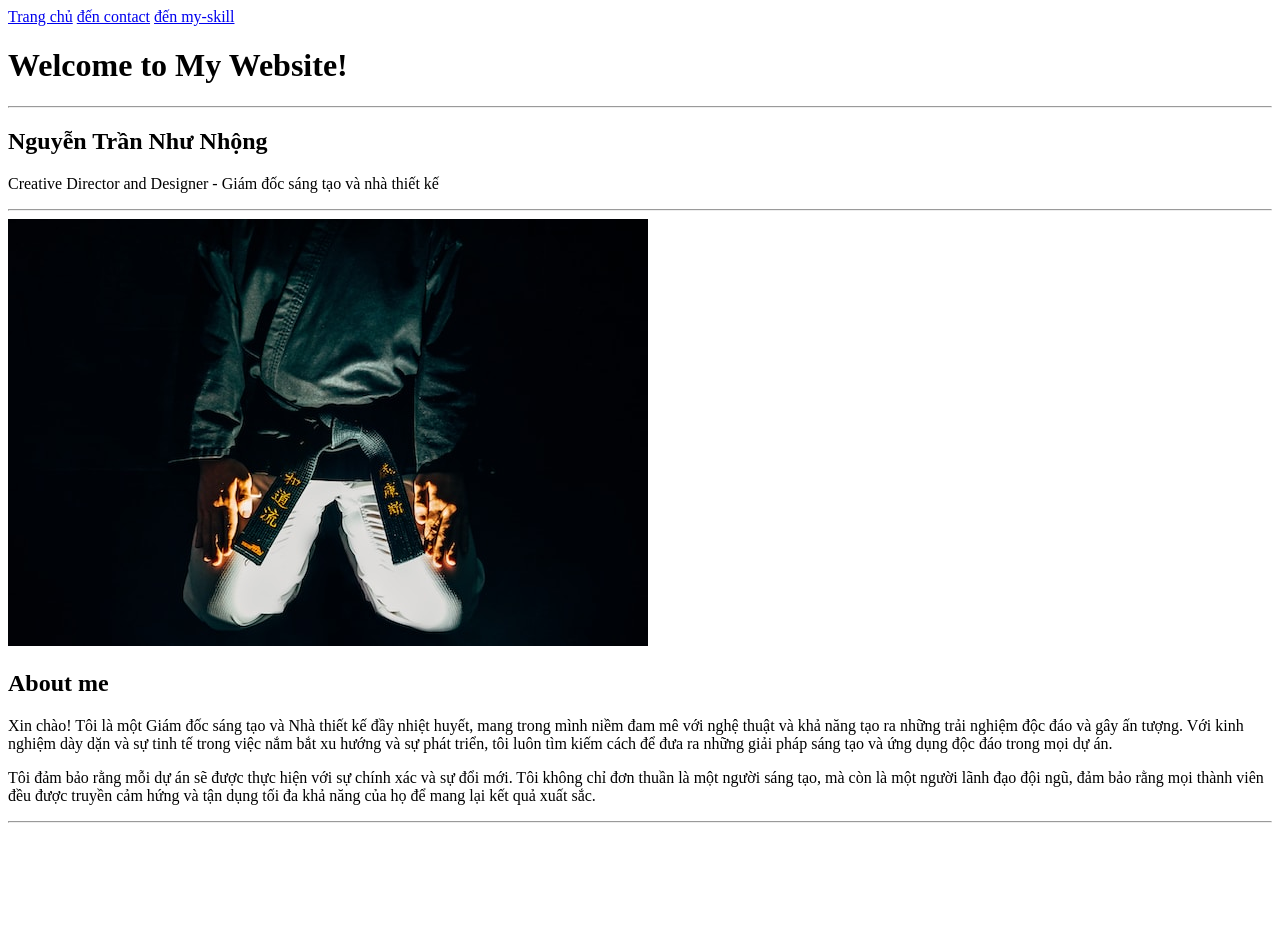
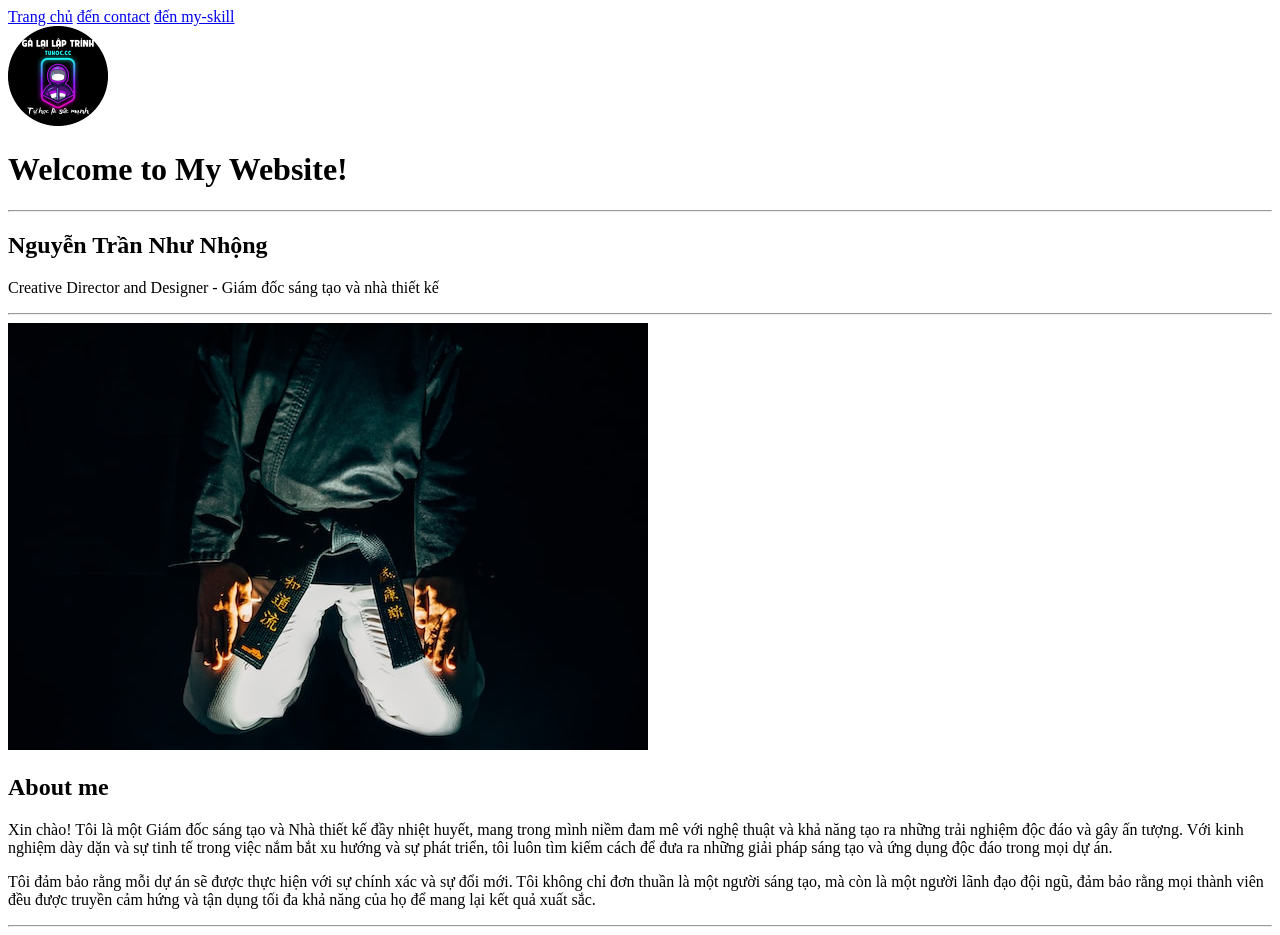
Before and after one commit to khoi892/duan1, a plain HTML site: page index.html in a window 1280 px wide. Before the commit the page ends 831 px from the top, so only its background shows below. Drawn offline with Linux system fonts and the light colour scheme.

Commit message:
Update index.html
thêm logo

```diff
--- a/index.html
+++ b/index.html
@@ -15,6 +15,8 @@
     <a href="./more-info/contact.html">đến contact</a>
     <!-- 3. Điều hướng đến my-skill.html -->
     <a href="./more-info/my-skill.html">đến my-skill</a>
+    <br />
+    <img src="./assets/images/logo.png" alt="logo" style="width: 100px" />
     <h1>Welcome to My Website!</h1>
     <hr />
     <h2>Nguyễn Trần Như Nhộng</h2>
```
